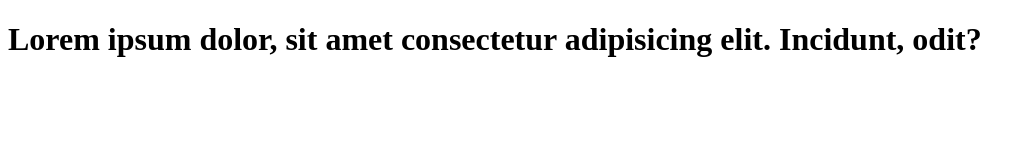
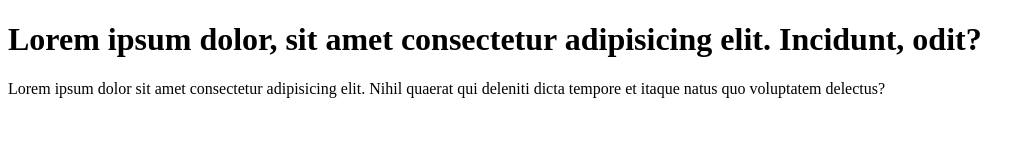
Before and after one commit to Devkuldeep/learn_git, a plain HTML site: page index.html in a window 1280 px wide. Shown: the whole page, without its empty margins (0-1035 px from the left). Drawn offline with Linux system fonts and the light colour scheme.

Commit message:
para is added

```diff
--- a/index.html
+++ b/index.html
@@ -8,5 +8,6 @@
 <body>
 
     <h1>Lorem ipsum dolor, sit amet consectetur adipisicing elit. Incidunt, odit?</h1>
+    <p>Lorem ipsum dolor sit amet consectetur adipisicing elit. Nihil quaerat qui deleniti dicta tempore et itaque natus quo voluptatem delectus?</p>
 </body>
 </html>
```
